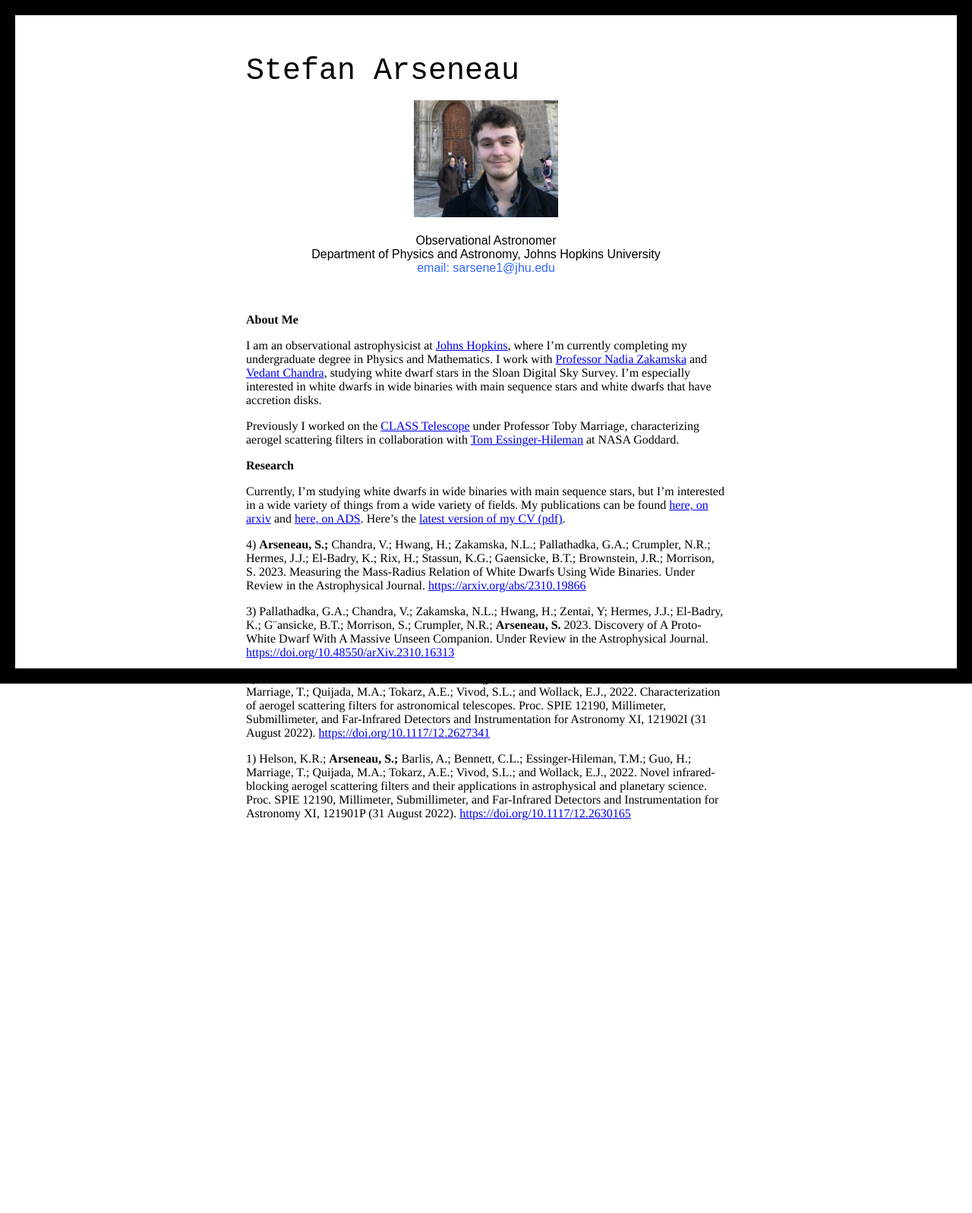
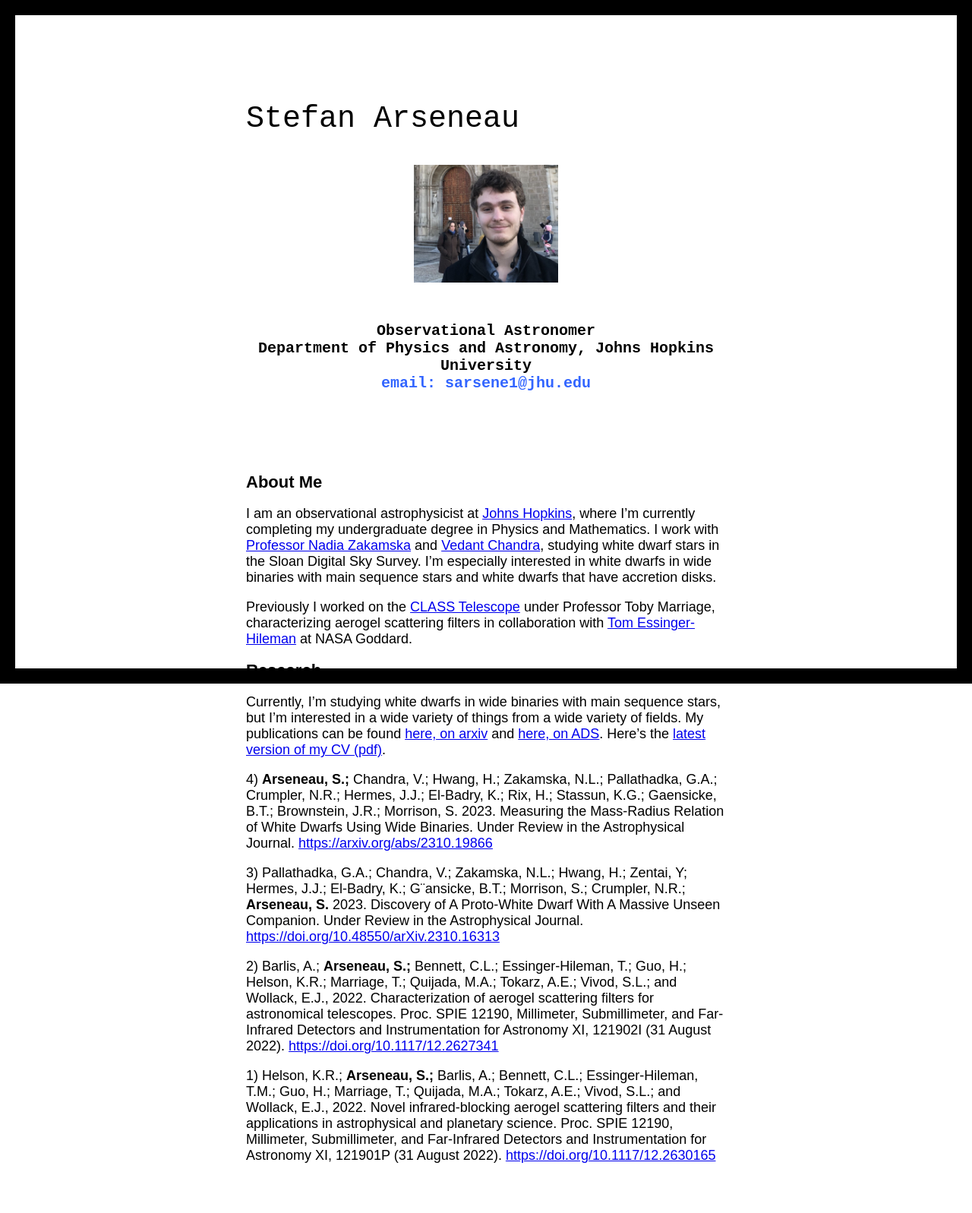
Before and after one commit to stefanarseneau/stefanarseneau.github.io, a Jekyll site: the page built from index.markdown, in a window 1280 px wide. Shown: the whole page at 76% size. Built offline with Jekyll 4.4.1, drawn with Linux system fonts in a browser that asks for light colours; before the commit the page ends 1138 px from its top, so only the background shows below that.

Commit message:
new commit

```diff
--- a/_layouts/default.html
+++ b/_layouts/default.html
@@ -16,18 +16,20 @@
 
           <div class="split center">
             <div class="title">
-                <a href src="{{ site.url }}" style="text-align: center">{{ page.title }}</a>
+                <a href src="{{ site.url }}">{{ page.title }}</a>
                 <br>
-
-                <p style="font-family: arial, helvetica, sans-serif; text-align: center;">
+                <br>
+                <p style="font-family: 'Andale Mono', monospace; text-align: center; font-weight:bold; font-size:20px">
                 <img src="{{ "/assets/headshot.jpg" | relative_url }}">
-                <br><br>
+                <br><br><br>
                 {{site.position}} <br>
                 {{site.location}} <br>
                 <span style="color: #3366ff;">email: {{site.email}}</span>
                 </p>
               <br>
             </div>
+
+            <br><br><br>
 
             <div class="content">
                 {{content}}
--- a/_sass/minima.scss
+++ b/_sass/minima.scss
@@ -3,7 +3,7 @@
 // Define defaults for each variable.
 
 //$base-font-family: -apple-system, BlinkMacSystemFont, "Segoe UI", Roboto, Helvetica, Arial, sans-serif, "Apple Color Emoji", "Segoe UI Emoji", "Segoe UI Symbol" !default;
-$base-font-size:   20pt !default;
+$base-font-size:   40pt !default;
 $base-font-weight: 400 !default;
 $small-font-size:  $base-font-size * 0.875 !default;
 $base-line-height: 15 !default;
@@ -43,6 +43,10 @@ $on-laptop:        800px !default;
   font-size: 18pt * $ratio;
 }
 
+p {
+  font-size: 20pt;
+}
+
 // Import partials.
 //@import
 //  "minima/base",
--- a/assets/css/style.scss
+++ b/assets/css/style.scss
@@ -2,10 +2,6 @@
 ---
 
 body, html {
-    p {
-        font-size: 12pt;
-    }
-
     .top, .bottom, .left, .right {
         background: #000000;
         position: fixed;
@@ -32,7 +28,7 @@ body, html {
     position: relative;
     top: 0;
     overflow-x: hidden;
-    padding-top: 5%;
+    padding-top: 10%;
   }
 
 .center {
@@ -53,12 +49,11 @@ body, html {
         align: middle;
     }
 
-    p1 {
-        font-size: 16pt;
-    }
-
-    p2 {
-        font-size: 18pt;
+    p {
+        font-family: serif;
+        text-align: center;
+        font-weight: bold;
+        font-size:20px
     }
 
 }
@@ -66,6 +61,11 @@ body, html {
 
 
 .content {
-    font-family: "Times", "Times New Roman", serif ;
-    font-size: 25pt;
+    font-family: Arial, Helvetica, sans-serif ;
+    font-size: 18px;
+
+    h1 {
+        font-family: Arial, Helvetica, sans-serif;
+        font-size: 22px;
+    }
 }
--- a/index.markdown
+++ b/index.markdown
@@ -4,15 +4,16 @@
 
 layout: default
 title: Stefan Arseneau
+style: assets/css/style.css
 ---
 
- **About Me**
+ <h1>About Me</h1>
 
 I am an observational astrophysicist at [Johns Hopkins](https://www.jhu.edu), where I'm currently completing my undergraduate degree in Physics and Mathematics. I work with [Professor Nadia Zakamska](https://zakamska.johnshopkins.edu) and [Vedant Chandra](https://vedantchandra.com), studying white dwarf stars in the Sloan Digital Sky Survey. I'm especially interested in white dwarfs in wide binaries with main sequence stars and white dwarfs that have accretion disks.
 
 Previously I worked on the [CLASS Telescope](https://sites.krieger.jhu.edu/class/) under Professor Toby Marriage, characterizing aerogel scattering filters in collaboration with [Tom Essinger-Hileman](https://science.gsfc.nasa.gov/sed/bio/thomas.m.essinger-hileman) at NASA Goddard.
 
-**Research**
+<h1>Research</h1>
 
 Currently, I'm studying white dwarfs in wide binaries with main sequence stars, but I'm interested in a wide variety of things from a wide variety of fields. My publications can be found [here, on arxiv](https://arxiv.org/search/?query=Arseneau%2C+S&searchtype=author&source=header) and [here, on ADS](https://ui.adsabs.harvard.edu/search/q=%20author%3A%22Stefan%20Arseneau%22&sort=date%20desc%2C%20bibcode%20desc&p_=0). Here's the [latest version of my CV (pdf)](assets/cv_phys.pdf).
 
```
Also changed, not shown: 1 other file.
